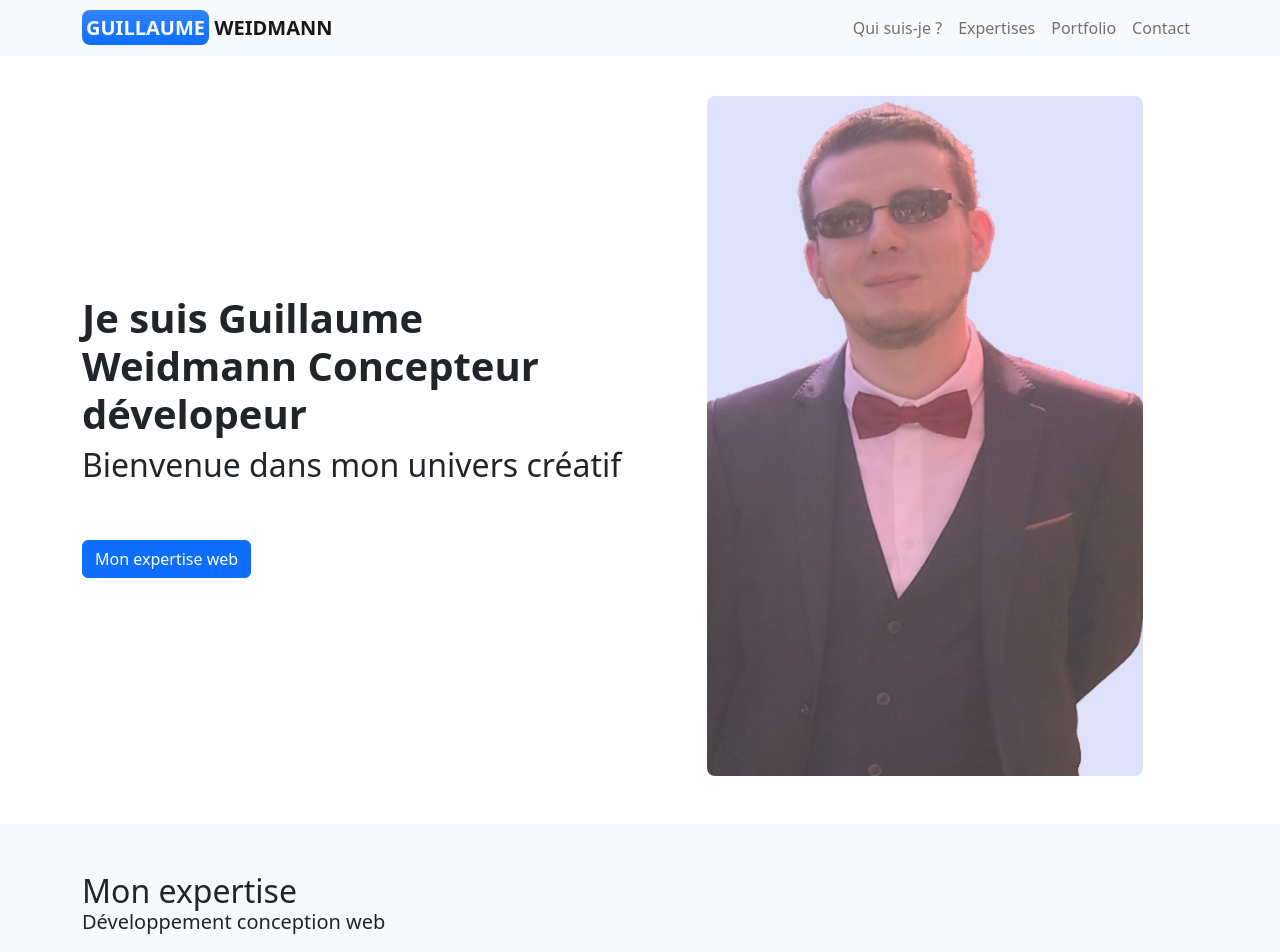
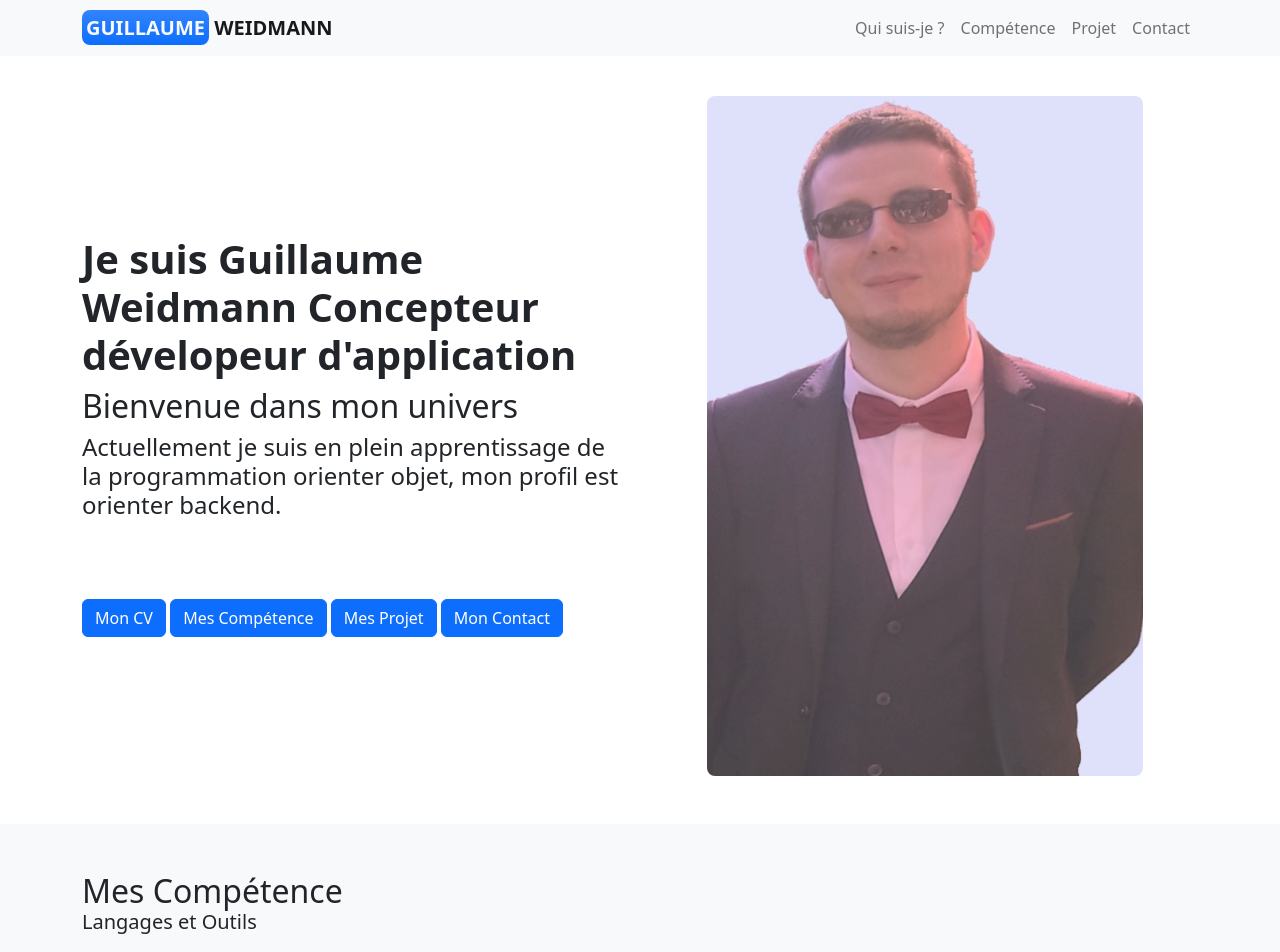
Before and after one commit to WGuillaume/Portfolio, a plain HTML site: page index.html in a window 1280 px wide. Shown: the top 952 px of the page. Drawn offline with nearby package versions, Linux system fonts and the light colour scheme.

Commit message:
Add files via upload

```diff
--- a/index.html
+++ b/index.html
@@ -66,10 +66,10 @@ x=Horizontal
               <a class="nav-link" href="#guillaumeweidmann">Qui suis-je ?</a>
             </li>
             <li class="nav-item">
-              <a class="nav-link" href="#expertise">Expertises</a>
+              <a class="nav-link" href="#Competence">Compétence</a>
             </li>
             <li class="nav-item">
-              <a class="nav-link" href="#portfolio">Portfolio</a>
+              <a class="nav-link" href="#Projet">Projet</a>
             </li>
             <li class="nav-item">
               <a class="nav-link" href="#contact">Contact</a>
@@ -86,10 +86,15 @@ x=Horizontal
       <div class="container">
         <!-- gouttières gutters gy=Vertical gutters gx=Horizontal gutters -->
         <div class="row gy-4 gy-md-O align-items-center">
-          <div class="col-12 col-md-6">
-            <h1 class="fw-bold">Je suis Guillaume Weidmann Concepteur dévelopeur </h1>
-            <h2 class="fw-light">Bienvenue dans mon univers créatif</h2>
-            <a href="#expertise" class="btn btn-primary mt-5">Mon expertise web</a>
+          <div class="col-12 col-md-6 fadeInLeft">
+            <h1 class="fw-bold">Je suis Guillaume Weidmann Concepteur dévelopeur d'application </h1>
+            <h2 class="fw-light">Bienvenue dans mon univers </h2>
+            <h4>Actuellement je suis en plein apprentissage de la programmation orienter objet, mon profil est orienter backend.</h4>
+            <br>
+            <a href="portfolio/CV_WEIDMANN_GUILLAUME.pdf" class="btn btn-primary mt-5"> Mon CV</a>
+            <a href="#Competence" class="btn btn-primary mt-5">Mes Compétence </a>
+            <a href="#Projet" class="btn btn-primary mt-5">Mes Projet </a>
+            <a href="#contact" class="btn btn-primary mt-5">Mon Contact </a>
           </div>
           <div class="col-12 col-md-6">
             <img class="photoprofile" src="portfolio/portrait.jpg" alt="photo de Guillaume Weidmann" width="100%">
@@ -99,12 +104,11 @@ x=Horizontal
     </section>
 
 
-    <!-- Mon expertise -->
-    <section id="expertise" class="py-5 bg-light">
+    <!-- Mes Compétence -->
+    <section id="Competence" class="py-5 bg-light">
       <div class="container">
-        <h2 class="mb-0">Mon expertise</h2>
-        <h3 class="fw-light fs-5">Développement conception web</h3>
-
+        <h2 class="mb-0">Mes Compétence</h2>
+        <h3 class="fw-light fs-5">Langages et Outils</h3>
         <!-- Developpement -->
         <div class="row gy-4 mt-4 align-items-center">
           <!-- Progress bar 1er Partie-->
@@ -114,6 +118,7 @@ x=Horizontal
             <div class="mb-3 p-3 bg-white">
               <div class="d-flex flex-row align-items-center">
                 <div class="d-flex flex-row " style="min-width: 125px">
+                  <!-- <img class="php" src="portfolio/php.png" alt="php" width="100%"> -->
                   <div class="d-flex align-items-center">
                     <i class="fab fa-html5 fa-2x me-3 text-primary"></i>
                     <p class="fw-bold m-0" style="width: 80px">HTML5</p>
@@ -325,10 +330,10 @@ x=Horizontal
     </section>
 
 
-    <!-- Mon portfolio -->
-    <section id="portfolio" class="py-5">
+    <!-- Mon Projet -->
+    <section id="Projet" class="py-5">
       <div class="container">
-        <h2 class="mb-0">Mon portfolio</h2>
+        <h2 class="mb-0">Mes Projet</h2>
         <h3 class="fw-light fs-5">Projets perso et pro</h3>
 
         <div class="row gy-4 gy-md-4 mt-4">
@@ -616,8 +621,9 @@ x=Horizontal
     <!-- Contact -->
     <section id="contact" class="py-5 bg-light">
       <div class="container">
-        <h2 class="mb-0">Un projet de création web ?</h2>
+        <h2 class="mb-0">Me Contacter</h2>
         <h3 class="fw-light fs-5">Allons en discuter autour d'un café</h3>
+        <!-- <h4>Vous pouvez me contacter par email :<a href="mailto:guillaume.weidmann@gmail.com">guillaume.weidmann@gmail.com</a></h4>  -->
         <div class="row gy-4 mt-4 align-items-center">
           <div class="col-12 col-md-5 ">
             <img src="portfolio/cafe.jpeg" alt="Image d'une tasse de café" width="100%">
@@ -676,29 +682,6 @@ x=Horizontal
         </div>
       </div>
     </section>
-                <!-- Formulaire -->
-                <!-- <form class="row"> -->
-
-                  <!-- <div class="col-6 my-2">
-                    <label for="firstname" class="form-label">Prénom</label>
-                    <input name="firstname" type="text" class="form-control" id="firstname">
-                  </div>
-                  <div class="col-6 my-2">
-                    <label for="name" class="form-label">Nom</label>
-                    <input name="name" type="text" class="form-control" id="name">
-                  </div>
-                  <div class="col-12 my-2">
-                    <label for="email" class="form-label">Email address</label>
-                    <input name="email" type="email" class="form-control" id="email">
-                  </div>
-                  <div class="col-12 my-2">
-                    <label for="message" class="form-label">Message</label>
-                    <textarea name="message" class="form-control" id="message" rows="2"></textarea>
-                  </div>
-                  <div class="col-12 my-2">
-                    <button type="submit" class="btn btn-primary w-100">Envoyer</button>
-                  </div>
-                </form>-->
 
     <!-- Email JS -->
     <script
--- a/portfolio/main.css
+++ b/portfolio/main.css
@@ -23,3 +23,35 @@ button
 {
   margin-top: auto;
 }
+.fadeInLeft {
+  -webkit-animation-name: fadeInLeft;
+  animation-name: fadeInLeft;
+  -webkit-animation-duration: 1s;
+  animation-duration: 1s;
+  -webkit-animation-fill-mode: both;
+  animation-fill-mode: both;
+  }
+  @-webkit-keyframes fadeInLeft {
+  0% {
+  opacity: 0;
+  -webkit-transform: translate3d(-100%, 0, 0);
+  transform: translate3d(-100%, 0, 0);
+  }
+  100% {
+  opacity: 1;
+  -webkit-transform: none;
+  transform: none;
+  }
+  }
+  @keyframes fadeInLeft {
+  0% {
+  opacity: 0;
+  -webkit-transform: translate3d(-100%, 0, 0);
+  transform: translate3d(-100%, 0, 0);
+  }
+  100% {
+  opacity: 1;
+  -webkit-transform: none;
+  transform: none;
+  }
+  }
```
Also changed, not shown: portfolio/php.png (added), 1 other file.
